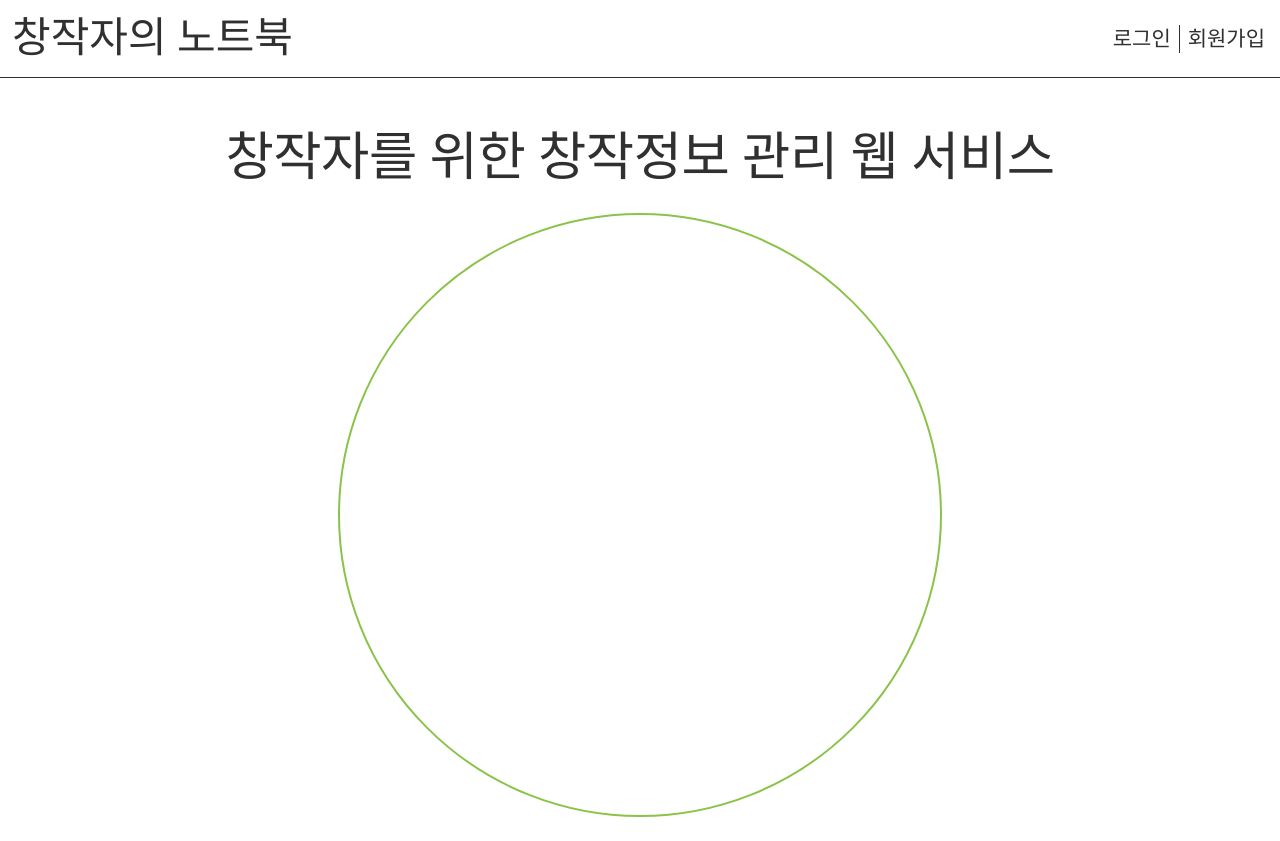
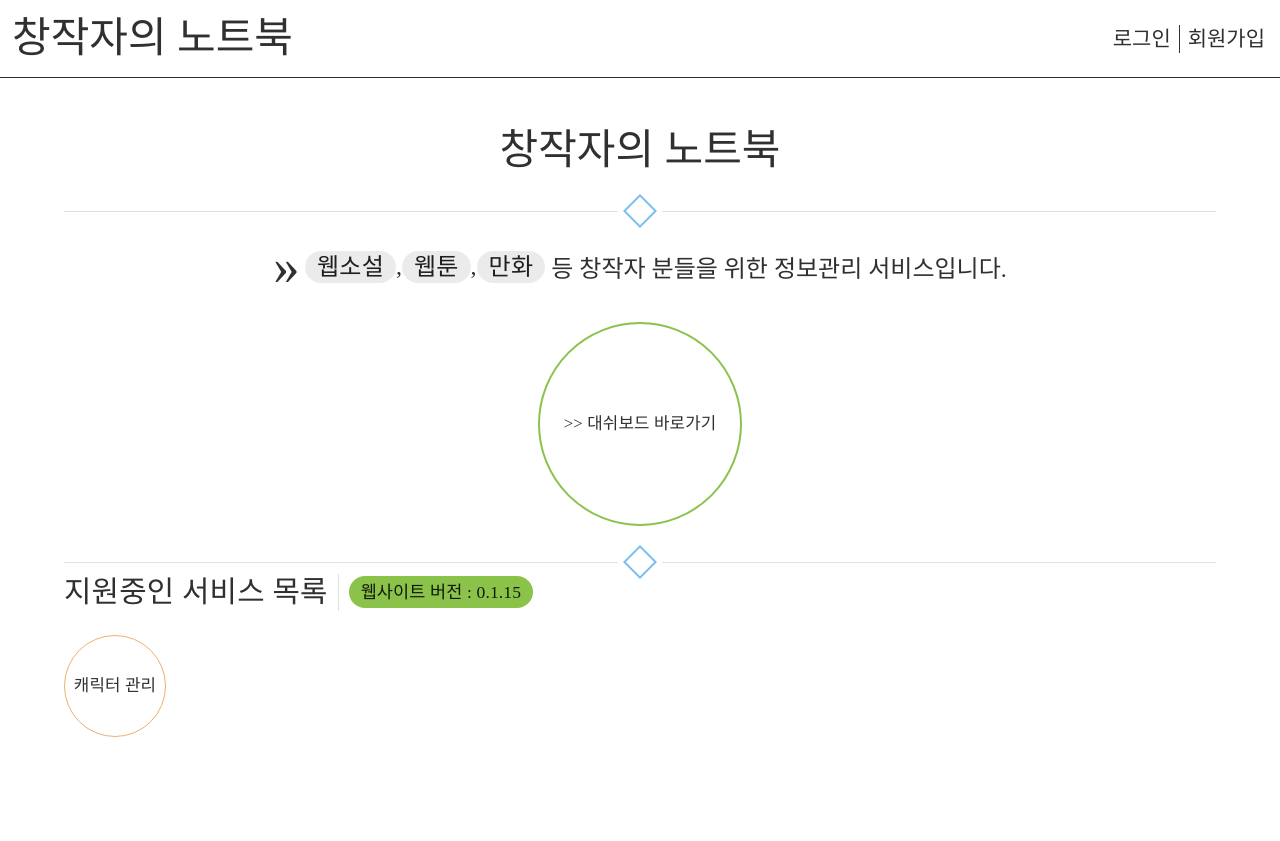
Before and after one commit to inputTitleHere/CreatorsNotebook, a React (Vite) app in the folder creators-notbook-frontend/: page / in a window 1280 px wide. After the commit the page ends 800 px from the top, so only its background shows below. Built offline with nearby package versions, Linux system fonts and the light colour scheme; a web font is replaced by a local one.

Commit message:
feature/index-page-revamp, 인덱스 페이지 UI 일부 변경 및 FIGMA 디자인 기반으로 변경

```diff
--- a/creators-notbook-frontend/src/pages/dashboard/project-list/components/ProjectOptionButton.jsx
+++ b/creators-notbook-frontend/src/pages/dashboard/project-list/components/ProjectOptionButton.jsx
@@ -87,7 +87,7 @@ export default function ProjectOptionButton({ authority, projectUuid }) {
             onClose={handleClose}
             transitionDuration={0.2}
           >
-            <MenuItem onClick={handleMember}>프로젝트 멤버관리</MenuItem>
+            {/* <MenuItem onClick={handleMember}>프로젝트 멤버관리</MenuItem> */}
             <MenuItem onClick={handleDelete}>프로젝트 삭제</MenuItem>
           </Menu>
         </div>
--- a/creators-notbook-frontend/src/pages/index/Index.jsx
+++ b/creators-notbook-frontend/src/pages/index/Index.jsx
@@ -1,6 +1,9 @@
 import { useNavigate } from "react-router-dom";
 import Header from "../common/header/Header";
-import { Box, Container, Typography } from "@mui/material";
+import { Box, Container, Typography, Stack } from "@mui/material";
+import SiteExplanation from "./components/SiteExplanation";
+import MainDivider from "./components/MainDivider";
+import CurrentServices from "./components/CurrentServices";
 
 /**
  * 웹사이트 제일 첫 랜딩페이지를 구성한다.
@@ -12,30 +15,36 @@ export default function Index() {
     <Box>
       <Header showLoginOption={true} />
       <Container>
-        <Box
+        <Stack
+          direction="column"
+          alignItems="center"
           sx={{
-            display: "flex",
-            alignItems: "center",
-            justifyContent: "center",
             marginTop: "48px",
           }}
         >
-          <Typography variant="h2">
-            창작자를 위한 창작정보 관리 웹 서비스
-          </Typography>
-        </Box>
+          <Typography variant="h3">창작자의 노트북</Typography>
+          <MainDivider />
+          <SiteExplanation />
+        </Stack>
         <Box
           onClick={() => navigate("/dashboard")}
           sx={{
-            width: "600px",
-            height: "600px",
+            width: "200px",
+            height: "200px",
             border: "2px solid",
             borderColor: "primary.main",
             margin: "24px auto",
             borderRadius: "50%",
             cursor: "pointer",
+            display: "flex",
+            alignItems: "center",
+            justifyContent: "center",
           }}
-        ></Box>
+        >
+          <Typography>{">>"} 대쉬보드 바로가기</Typography>
+        </Box>
+        <MainDivider />
+        <CurrentServices/>
       </Container>
     </Box>
   );
--- /dev/null
+++ b/creators-notbook-frontend/src/pages/index/components/CurrentServices.jsx
@@ -0,0 +1,66 @@
+import { Box, Chip, Divider, Stack, Typography } from "@mui/material";
+import { string } from "prop-types";
+import { useMemo } from "react";
+
+export default function CurrentServices() {
+  return (
+    <Box>
+      <Box
+        sx={{
+          display: "flex",
+          alignItems: "center",
+        }}
+      >
+        <Typography variant="h4">지원중인 서비스 목록</Typography>
+        <Divider
+          flexItem
+          orientation="vertical"
+          sx={{
+            margin: "0px 10px",
+          }}
+        />
+        <Chip
+          color="primary"
+          label={
+            // APP_VERSION -> vite.config.js에 설정
+            // package.json에 명시된 현재 버전을 가져온다.
+            // eslint-disable-next-line no-undef
+            <Typography variant="h6">웹사이트 버전 : {APP_VERSION} </Typography>
+          }
+        />
+      </Box>
+      {/* 지원하는 서비스 목록 */}
+      <Stack direction="row" alignItems="center" sx={{
+        marginTop:"24px"
+      }}>
+        <CurrentServiceItem text={"캐릭터 관리"} />
+      </Stack>
+    </Box>
+  );
+}
+
+CurrentServiceItem.propTypes = {
+  text: string,
+};
+function CurrentServiceItem({ text }) {
+  const size = useMemo(() => {
+    return 100;
+  }, []);
+
+  return (
+    <Box
+      sx={{
+        border: "1px solid",
+        borderColor: "secondary.main",
+        borderRadius: "50%",
+        width: size,
+        height: size,
+        display: "flex",
+        alignItems: "center",
+        justifyContent: "center",
+      }}
+    >
+      <Typography variant="body1">{text}</Typography>
+    </Box>
+  );
+}
--- /dev/null
+++ b/creators-notbook-frontend/src/pages/index/components/MainDivider.jsx
@@ -0,0 +1,26 @@
+import { Box, Divider } from "@mui/material";
+
+/**
+ * MUI Divider의 index 전용 개량형.
+ */
+export default function MainDivider() {
+  return (
+    <Divider
+      flexItem
+      sx={{
+        marginTop: "24px",
+      }}
+    >
+      <Box
+        sx={{
+          rotate: "45deg",
+          border: "2px solid",
+          borderColor: "tertiary.main",
+          width: "20px",
+          height: "20px",
+        }}
+      >
+      </Box>
+    </Divider>
+  );
+}
--- /dev/null
+++ b/creators-notbook-frontend/src/pages/index/components/SiteExplanation.jsx
@@ -0,0 +1,26 @@
+import styled from "@emotion/styled";
+import { Box, Chip, Typography } from "@mui/material";
+
+export default function SiteExplanation() {
+  const BodyText = styled(Typography)(() => ({
+    fontSize: "24px",
+  }));
+
+  return (
+    <Box
+      sx={{
+        marginTop: "12px",
+        fontSize: "24px",
+        display: "flex",
+        alignItems: "center",
+      }}
+    >
+      <Typography variant="h2">&#187;</Typography>
+      &nbsp;
+      <Chip label={<BodyText>웹소설</BodyText>} /> ,
+      <Chip label={<BodyText>웹툰</BodyText>} />,
+      <Chip label={<BodyText>만화</BodyText>} />
+      &nbsp;등 창작자 분들을 위한 정보관리 서비스입니다.
+    </Box>
+  );
+}
--- a/creators-notbook-frontend/vite.config.js
+++ b/creators-notbook-frontend/vite.config.js
@@ -1,10 +1,14 @@
 import { defineConfig } from 'vite'
 import react from '@vitejs/plugin-react-swc'
+import packageJson from "./package.json"
 
 // https://vitejs.dev/config/
 export default defineConfig({
   plugins: [react()],
   server:{
     port:3000
+  },
+  define:{
+    APP_VERSION:JSON.stringify(packageJson.version)
   }
 })
```
